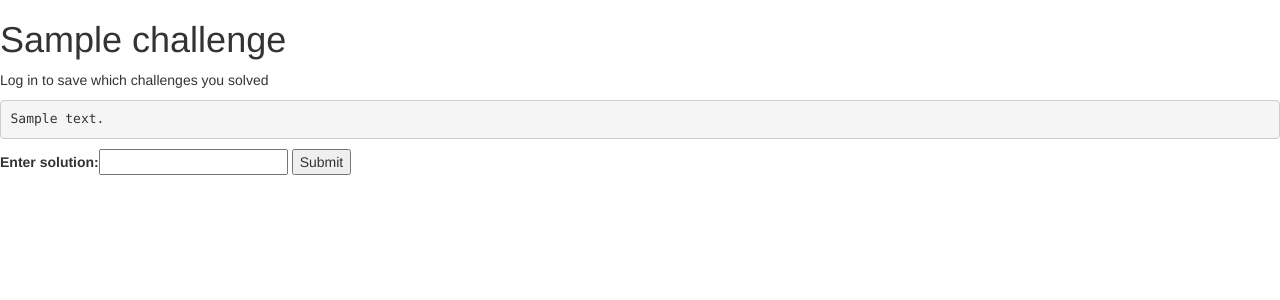
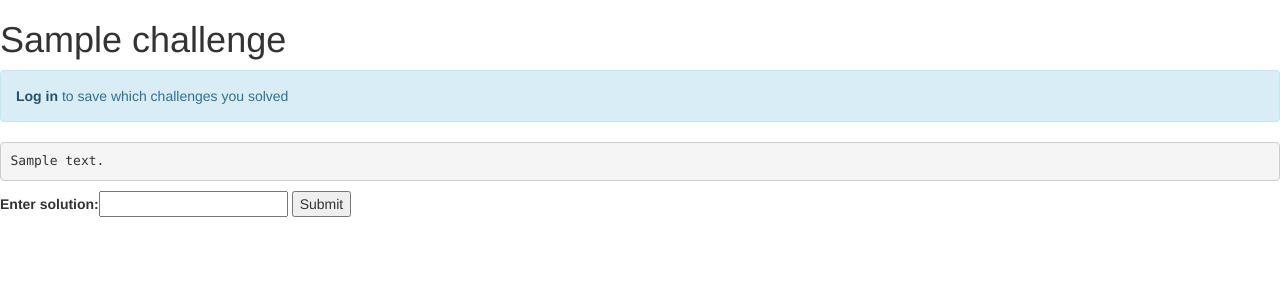
Before and after one commit to Fxrh/ctf_server, a Django app: page /challenge/1/ in a window 1280 px wide. Shown: the part 52-352 px from the top of the page. Run offline with Django 3.2, Linux system fonts and the light colour scheme; tables that the repository leaves empty hold one stand-in row (values such as "Sample post"); some libraries are stand-ins or nearby versions.

Commit message:
info page

```diff
--- a/web/challenges/templates/challenges/info.html
+++ b/web/challenges/templates/challenges/info.html
@@ -8,15 +8,25 @@
 
 {% if error_msg %}<div class="alert alert-danger">{{ error_msg }}</div>{% endif %}
 {% if success_msg %}<div class="alert alert-success">{{ success_msg }}</div>{% endif %}
-{% if is_author %}<p>You are the author.</p>{% endif %}
 {% if username %}
-    {% if is_solved %}
-        <p>You already solved this challenge</p>
+    {% if is_author %}
+        {% if got_points %}
+            <div class="alert alert-info">You are the author of this challenge.
+            </div>
+        {% else %}
+            <div class="alert alert-info">You are the author of this challenge. As no one else solved this
+                challenge yet, you didn't get the points for it.
+            </div>
+        {% endif %}
     {% else %}
-        <p>You did not yet solve this challenge</p>
+        {% if got_points %}
+            <div class="alert alert-info">You already solved this challenge.</div>
+        {% endif %}
     {% endif %}
 {% else %}
-    <p>Log in to save which challenges you solved</p>
+    <div class="alert alert-info"><a href="{% url 'challenges:login' %}" class="alert-link">Log in</a>
+        to save which challenges you solved
+    </div>
 {% endif %}
 
 <p><pre>{{ challenge.description }}</pre></p>
```
